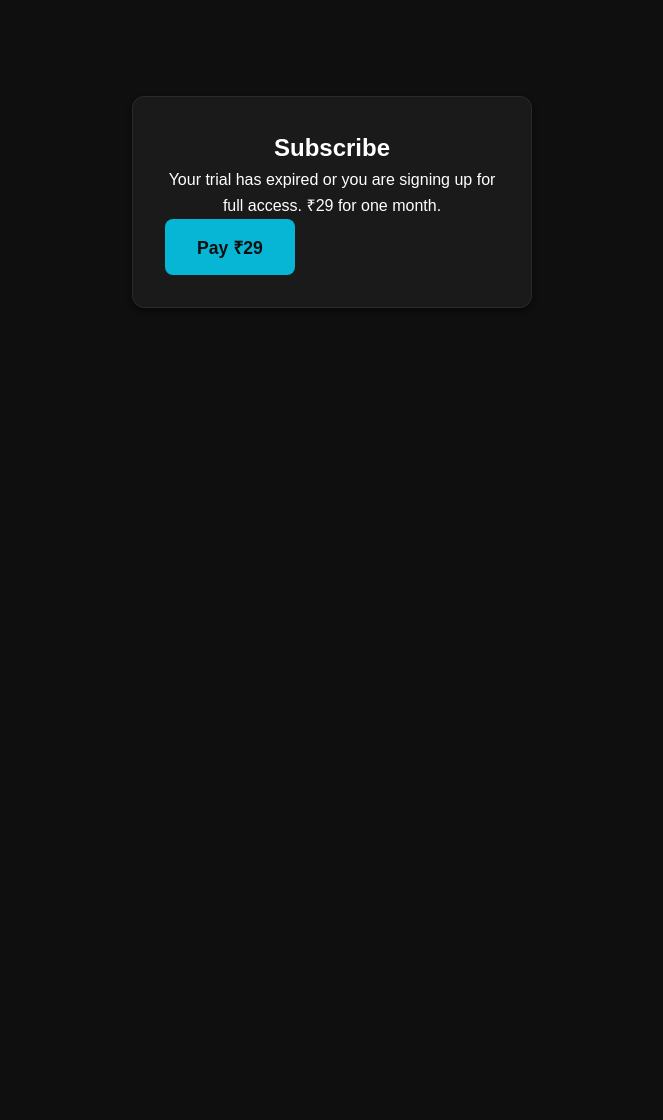
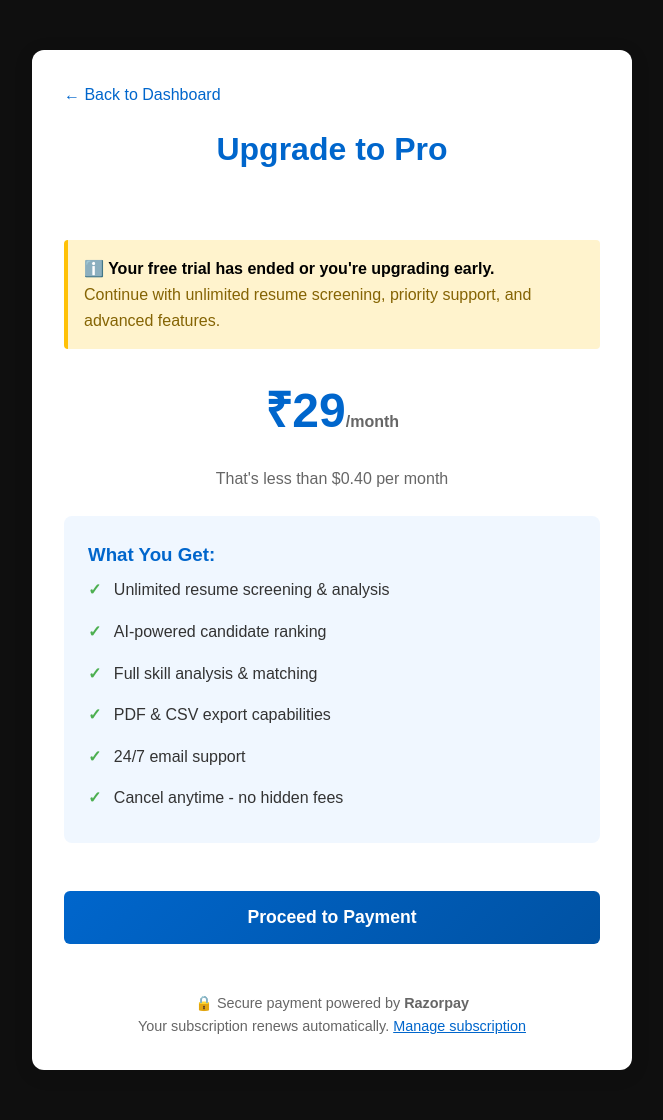
Before and after one commit to g72728719-cyber/resume-screening-ai, a Flask app: page /pay in a window 1280 px wide. Shown: the whole page, without its empty margins (308-971 px from the left). Before the commit the page ends 308 px from the top, so only its background shows below. Run offline with Flask 3, Linux system fonts and the light colour scheme; the visitor is signed in with stand-in values (Sample User, id 1).

Commit message:
add trial countdown banner and improve payment flow

```diff
--- a/flask_app.py
+++ b/flask_app.py
@@ -284,7 +284,7 @@ def index():
     # show landing page to unauthenticated users
     if not current_user.is_authenticated:
         return render_template('landing.html')
-    return render_template('index.html')
+    return render_template('index.html', now=datetime.utcnow())
 
 # ---------- authentication routes ----------------------------------------
 from werkzeug.security import generate_password_hash, check_password_hash
--- a/templates/pay.html
+++ b/templates/pay.html
@@ -2,26 +2,152 @@
 <html lang="en">
 <head>
     <meta charset="UTF-8">
-    <title>Payment - Resume Screening AI</title>
+    <title>Subscribe - Resume Screening AI</title>
     <link rel="stylesheet" href="/static/style.css">
+    <style>
+        .payment-container {
+            max-width: 600px;
+            margin: 50px auto;
+            padding: 2rem;
+            background: white;
+            border-radius: 12px;
+            box-shadow: 0 4px 20px rgba(0,0,0,0.1);
+        }
+        .payment-header {
+            text-align: center;
+            margin-bottom: 2rem;
+        }
+        .payment-header h1 {
+            color: #0066cc;
+            margin-bottom: 0.5rem;
+            font-size: 2rem;
+        }
+        .price-tag {
+            font-size: 3rem;
+            color: #0066cc;
+            font-weight: 700;
+            margin: 1rem 0;
+        }
+        .price-tag small {
+            font-size: 1rem;
+            color: #666;
+        }
+        .trial-status {
+            background: #fff3cd;
+            border-left: 4px solid #ffc107;
+            padding: 1rem;
+            border-radius: 4px;
+            margin: 1.5rem 0;
+            color: #856404;
+        }
+        .trial-status strong {
+            color: #000;
+        }
+        .benefits-list {
+            background: #f0f7ff;
+            padding: 1.5rem;
+            border-radius: 8px;
+            margin: 1.5rem 0;
+        }
+        .benefits-list h3 {
+            color: #0066cc;
+            margin-top: 0;
+        }
+        .benefits-list ul {
+            list-style: none;
+            padding: 0;
+            margin: 0;
+        }
+        .benefits-list li {
+            padding: 0.5rem 0;
+            color: #333;
+        }
+        .benefits-list li:before {
+            content: "✓ ";
+            color: #4caf50;
+            font-weight: bold;
+            margin-right: 0.5rem;
+        }
+        .pay-button {
+            width: 100%;
+            padding: 1rem;
+            background: linear-gradient(135deg, #0066cc 0%, #0052a3 100%);
+            color: white;
+            border: none;
+            border-radius: 6px;
+            font-size: 1.1rem;
+            font-weight: 600;
+            cursor: pointer;
+            margin: 1.5rem 0;
+            transition: all 0.3s ease;
+        }
+        .pay-button:hover {
+            transform: translateY(-2px);
+            box-shadow: 0 6px 20px rgba(0,102,204,0.4);
+        }
+        .footer-text {
+            text-align: center;
+            color: #666;
+            font-size: 0.9rem;
+            margin-top: 1.5rem;
+        }
+        .back-link {
+            display: inline-block;
+            margin-bottom: 1rem;
+            color: #0066cc;
+            text-decoration: none;
+        }
+        .back-link:hover {
+            text-decoration: underline;
+        }
+    </style>
 </head>
 <body>
-    <div class="auth-container">
-        <h2>Subscribe</h2>
-        <p>Your trial has expired or you are signing up for full access. ₹29 for one month.</p>
+    <div class="payment-container">
+        <a href="/" class="back-link">← Back to Dashboard</a>
+
+        <div class="payment-header">
+            <h1>Upgrade to Pro</h1>
+            <p>Continue screening resumes with unlimited access</p>
+        </div>
+
+        <div class="trial-status">
+            <strong>ℹ️ Your free trial has ended or you're upgrading early.</strong><br>
+            Continue with unlimited resume screening, priority support, and advanced features.
+        </div>
+
+        <div style="text-align: center;">
+            <div class="price-tag">
+                ₹29<small>/month</small>
+            </div>
+            <p style="color: #666; margin: 0;">That's less than $0.40 per month</p>
+        </div>
+
+        <div class="benefits-list">
+            <h3>What You Get:</h3>
+            <ul>
+                <li>Unlimited resume screening & analysis</li>
+                <li>AI-powered candidate ranking</li>
+                <li>Full skill analysis & matching</li>
+                <li>PDF & CSV export capabilities</li>
+                <li>24/7 email support</li>
+                <li>Cancel anytime - no hidden fees</li>
+            </ul>
+        </div>
+
         {% if order %}
-            <!-- Razorpay checkout button will be auto-clicked via script -->
-            <button id="rzp-button" class="analyze-btn">Proceed to Payment</button>
+            <!-- Razorpay checkout -->
+            <button id="rzp-button" class="pay-button">Pay ₹29 to Continue →</button>
             <script src="https://checkout.razorpay.com/v1/checkout.js"></script>
             <script>
                 var options = {
                     "key": "{{ key_id }}",
                     "amount": "{{ order.amount }}",
                     "currency": "INR",
-                    "name": "Resume Screening Subscription",
+                    "name": "Resume Screening AI Pro",
+                    "description": "Monthly subscription ₹29",
                     "order_id": "{{ order.id }}",
                     "handler": function (response){
-                        // post back to payment-success
                         var form = document.createElement('form');
                         form.method = 'POST';
                         form.action = '/payment-success';
@@ -35,6 +161,9 @@
                         });
                         document.body.appendChild(form);
                         form.submit();
+                    },
+                    "theme": {
+                        "color": "#0066cc"
                     }
                 };
                 document.getElementById('rzp-button').onclick = function(e){
@@ -45,9 +174,14 @@
             </script>
         {% else %}
             <form method="post" action="/pay">
-                <button type="submit" class="analyze-btn">Pay ₹29</button>
+                <button type="submit" class="pay-button">Proceed to Payment</button>
             </form>
         {% endif %}
+
+        <div class="footer-text">
+            <p>🔒 Secure payment powered by <strong>Razorpay</strong></p>
+            <p>Your subscription renews automatically. <a href="/" style="color: #0066cc;">Manage subscription</a></p>
+        </div>
     </div>
 </body>
 </html>
```
Also changed, not shown: templates/index.html (+15 -0 lines).
